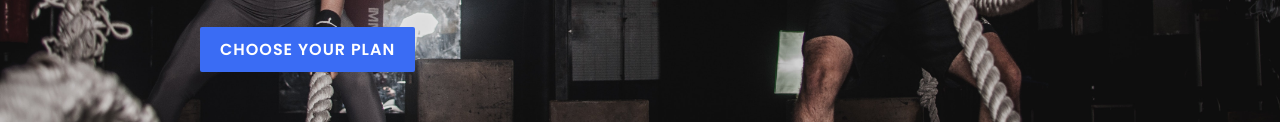
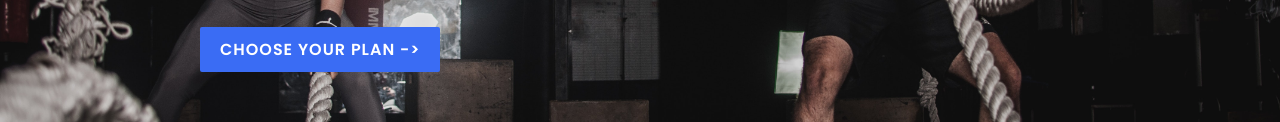
Before and after one commit to ASAtraining/test.github.io, a plain HTML site: page index.html in a window 1280 px wide. Shown: the part 448-570 px from the top of the page. Drawn offline with Linux system fonts and the light colour scheme.

Commit message:
Update index.html

```diff
--- a/index.html
+++ b/index.html
@@ -34,7 +34,7 @@
           <h3>Proven Method</h3>
           <h3>Dedication</h3>
         </div>
-        <a href="#" class="btn">Choose Your Plan</a>
+        <a href="#work" class="btn">Choose Your Plan -> </a>
         <div class="media-icons">
           <a href="https://www.facebook.com"><i class="fab fa-facebook-f"></i></a>
           <a href="https://www.instagram.com"><i class="fab fa-instagram"></i></a>
```
